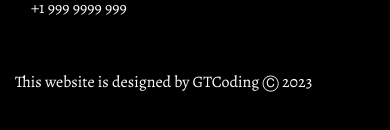
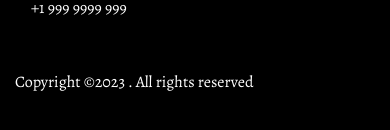
Before and after one commit to RahimliZakir/SoundDZign-Figma-To-React-Vite-Project-With-SanityIO, a React (Vite) app in the folder app/: page / in a window 390 px wide. Shown: the part 4594-4724 px from the top of the page. Built offline with nearby package versions, Linux system fonts and the light colour scheme.

Commit message:
Mobile Resp. Done

```diff
--- a/app/src/components/Footer.jsx
+++ b/app/src/components/Footer.jsx
@@ -53,7 +53,7 @@ const Footer = () => {
             className="text-white font-alegreya"
             style={{ textShadow: "0px 4px 4px rgba(0, 0, 0, 0.25)" }}
           >
-            This website is designed by GTCoding Ⓒ 2023
+            Copyright ©2023 . All rights reserved
           </p>
         </div>
       </div>
```
